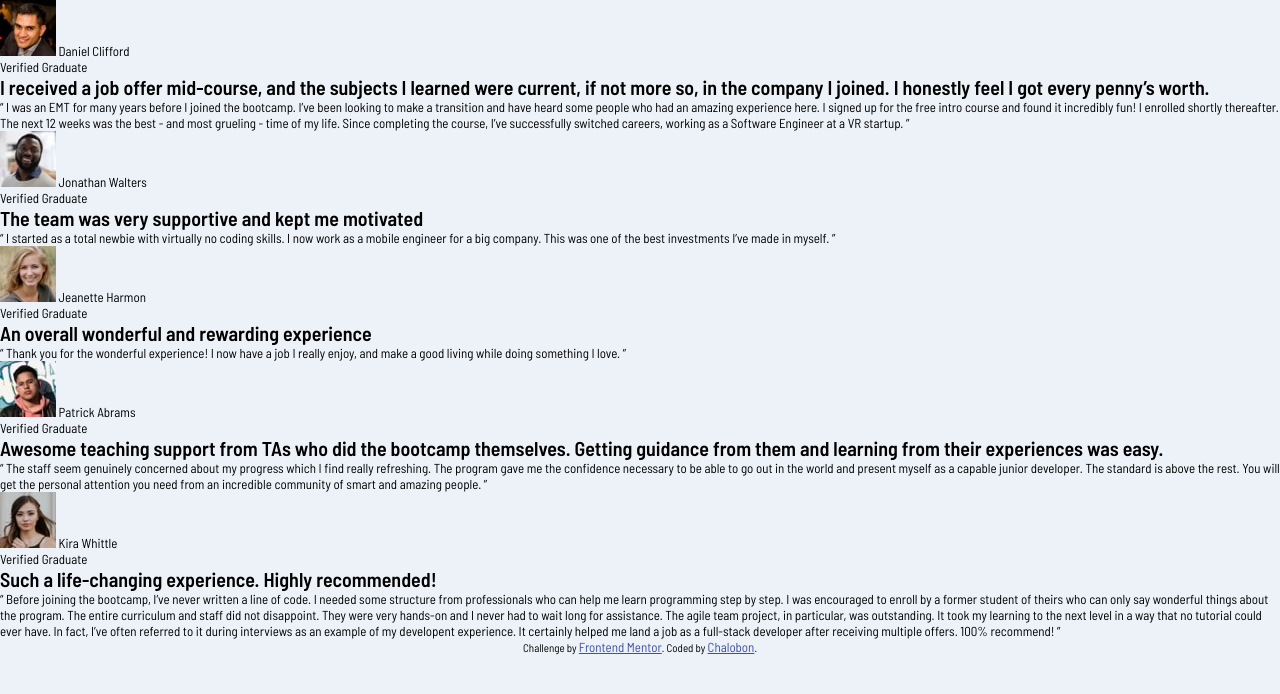
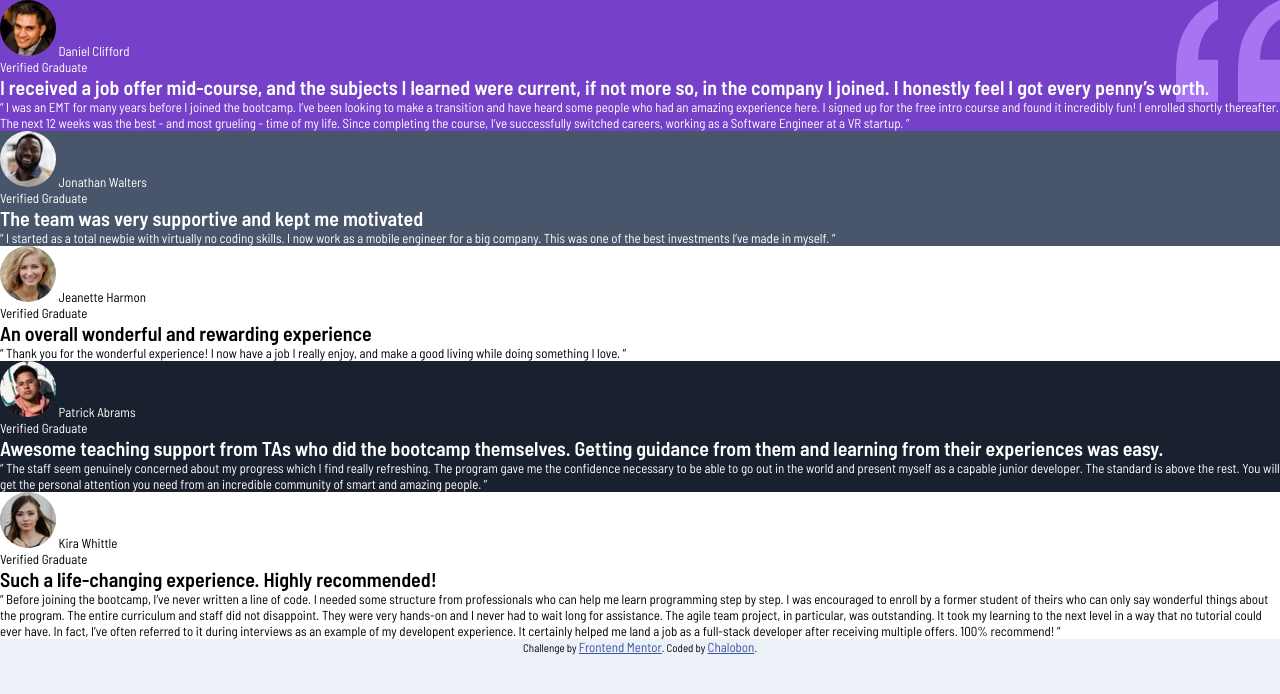
Before and after one commit to chalobonDen/testimonials-grid-section-main, a plain HTML site: page index.html in a window 1280 px wide. Drawn offline with Linux system fonts and the light colour scheme.

Commit message:
add background color

```diff
--- a/styles.css
+++ b/styles.css
@@ -14,3 +14,29 @@ body {
   font-size: 20px;
   font-weight: 600;
 }
+
+.profile > img {
+  border-radius: 50%;
+}
+
+.card1,
+.card2,
+.card4 {
+  color: #fff;
+}
+.card1 {
+  background: hsl(263, 55%, 52%);
+  background-image: url('./images/bg-pattern-quotation.svg');
+  background-repeat: no-repeat;
+  background-position: right top;
+}
+.card2 {
+  background: hsl(217, 19%, 35%);
+}
+.card3,
+.card5 {
+  background: hsl(0, 0%, 100%);
+}
+.card4 {
+  background: hsl(219, 29%, 14%);
+}
```
